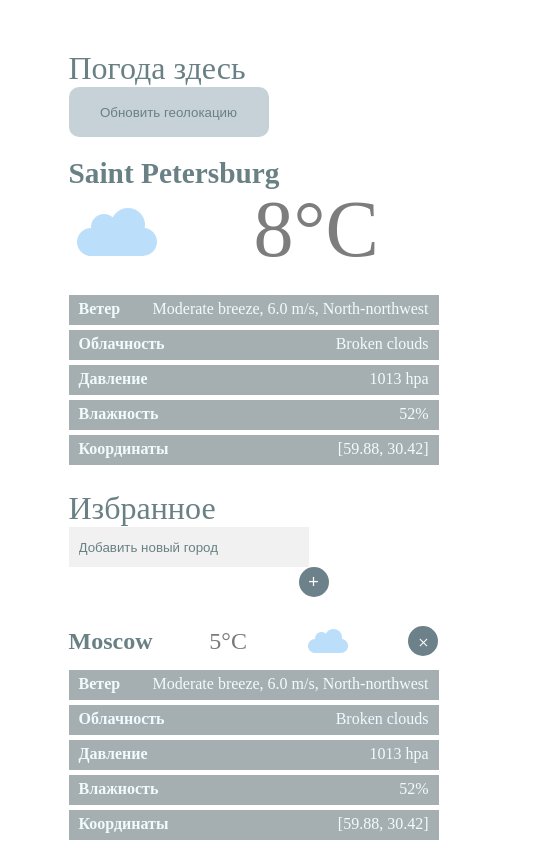
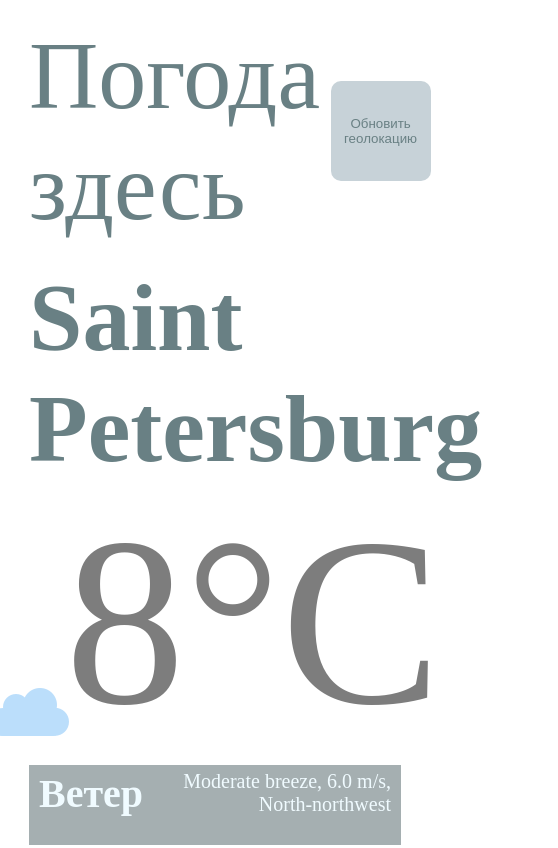
Before and after one commit to Emidiant/itmo-web-2, a plain HTML site: page index.html in a window 390 px wide. Shown: the top 848 px of the page, 558 px wide, since content can reach past the window. Drawn offline with Linux system fonts and the light colour scheme.

Commit message:
refresh mobile version

```diff
--- a/css/main.css
+++ b/css/main.css
@@ -4,12 +4,13 @@ body, html{
     font-family: "Times New Roman", serif;
     margin-left: auto;
     margin-right: auto;
+
+    font-size: 10pt;
 }
 
 body {
-    width: 70%;
+    width: 1000px;
     padding: 30px;
-
     /*border: 1px solid coral;*/
 }
 
@@ -30,26 +31,33 @@ header {
     /*border: 1px solid brown;*/
 }
 
+main {
+    /*border: 1px solid dodgerblue;*/
+}
+
 h1 {
+    font-size: 2.4rem;
     color: #698084;
     /*display: inline-block;*/
     font-weight: normal;
+    width: 370px;
+    margin: 0 10px 0 10px;
 
     /*border: 1px solid burlywood;*/
-    width: 370px;
-    margin: 0 10px 0 10px;
 }
 
 h3 {
     color: #698084;
     font-weight: 600;
-    font-size: 18pt;
+    font-size: 2rem;
 }
 
 .update {
     /*border: 1px solid rosybrown;*/
     width: 370px;
+    height: 50px;
     margin: 0 10px 0 10px;
+    /*border: 1px solid burlywood;*/
 }
 
 .update-button {
@@ -62,6 +70,7 @@ h3 {
     height: 50px;
     text-decoration: none;
     position: relative;
+
 }
 
 .update-button:hover {
@@ -69,11 +78,10 @@ h3 {
     cursor: pointer;
 }
 
-
-
 .weather-data li{
     list-style-type: none;
     font-weight: lighter;
+    font-size: 1.2rem;
     color: #F0FBFF;
     background-color: #A5AFB1;
     height: 20px;
@@ -84,6 +92,7 @@ h3 {
 }
 
 .weather-data b {
+    font-size: 1.2rem;
     font-weight: bold;
     float: left;
     margin-right: 30px;
@@ -107,6 +116,7 @@ h3 {
 }
 
 .favorites-header input {
+    font-size: 1rem;
     padding: 10px;
     color: #698084;
     width: 220px;
@@ -118,7 +128,7 @@ h3 {
 
 .favorites-header button{
     color: white;
-    font-size: 18px;
+    font-size: 1.8rem;
     text-align: center;
     vertical-align: center;
     width: 30px;
@@ -143,12 +153,12 @@ h3 {
 
 .city p {
     color: #7A7A7A;
-    font-size: 24px;
+    font-size: 2.6rem;
 }
 
 .city button {
     color: white;
-    font-size: 16px;
+    font-size: 1.6rem;
     text-align: center;
     vertical-align: center;
     width: 30px;
@@ -201,7 +211,7 @@ h3 {
 h2 {
     color: #698084;
     font-weight: 600;
-    font-size: 22pt;
+    font-size: 2.4rem;
     height: 20%;
 
     /*border: 1px solid blue;*/
@@ -211,26 +221,37 @@ h2 {
     display: flex;
     height: 80%;
     list-style-type: none;
-    justify-content: space-around;
+    justify-content: center;
+    /*border: 1px solid gold;*/
+}
 
+.current-city ul li{
+    display: flex;
+    justify-content: center;
     /*border: 1px solid gold;*/
 }
 
 .current-city img {
     align-self: flex-end;
+    justify-content: center;
+
+    /*border: 1px solid red;*/
+}
+
+.current-city span {
+    align-self: center;
+
+    /*border: 1px solid blue;*/
 }
 
 .current-temp {
-    align-self: flex-end;
-    font-size: 60pt;
+    align-self: center;
+    font-size: 6rem;
     color: #7D7D7D;
 }
 
 .current-weather-data{
     width: 370px;
-
-
-    /*border: 1px solid dodgerblue;*/
 }
 
 .current-weather-data li{
@@ -239,6 +260,7 @@ h2 {
     font-weight: lighter;
     color: #F0FBFF;
     background-color: #A5AFB1;
+    font-size: 1.2rem;
     height: 20px;
     margin: 5px 0 5px 0;
     padding: 5px 10px 5px 10px;
@@ -249,6 +271,7 @@ h2 {
 .current-weather-data b {
     font-weight: bold;
     float: left;
+    font-size: 1.2rem;
     margin-right: 30px;
 }
 
--- /dev/null
+++ b/css/media-queries.css
@@ -0,0 +1,129 @@
+
+@media only screen and (min-width : 1160px) {
+    .current-weather-data li {
+        font-size: 1.2rem;
+    }
+    .weather-data li {
+        font-size: 1.2rem;
+    }
+}
+@media only screen and (max-width : 1160px) {
+    html, body{
+        width: 95%;
+        padding: 0;
+        margin-left: auto;
+        margin-right: auto;
+        /*width: 90%;*/
+
+        font-size: 30pt;
+    }
+
+
+    h1 {
+        width: 100%;
+    }
+
+    .update {
+        width: 100%;
+    }
+
+    .new-city {
+        width: 100%;
+        text-align: left;
+    }
+
+    .favorites-cities > li {
+        width: 100%;
+    }
+
+    .current-city-data li {
+        width: 100%;
+    }
+    .current-weather-data{
+        width: 100%;
+    }
+    .current-weather-data li {
+        font-size: 0.5rem;
+        width: 100%;
+        height: 70px;
+        margin-bottom: 20px;
+    }
+    .current-weather-data li b{
+        font-size: 1rem;
+        vertical-align: middle;
+    }
+
+    .weather-data li{
+        font-size: 0.5rem;
+        height: 70px;
+        margin-bottom: 20px;
+        vertical-align: middle;
+    }
+    .weather-data li b{
+        font-size: 1rem;
+        vertical-align: middle;
+    }
+
+    .weather-data {
+        width: 100%;
+    }
+
+    .city button,.favorites-header button {
+        width: 80px;
+        height: 80px;
+    }
+    .favorites-header input {
+        width: 85%;
+        height: 80px;
+    }
+
+    .current-city-data {
+        flex-direction: column;
+    }
+
+    .favorites-cities {
+        flex-direction: column;
+    }
+
+    .favorites-header h1{
+        margin-bottom: 10px;
+    }
+
+    .favorites-header {
+        flex-direction: column;
+        align-content: space-around;
+    }
+
+    header {
+        flex-wrap: nowrap;
+    }
+
+    .update {
+        width: 20%;
+        height: 100px;
+    }
+    .update-button{
+        width: 100px;
+        height: 100px;
+    }
+
+    .update-button i {
+        width: 100px;
+        height: 100px;
+    }
+
+    header h1 {
+        width: 80%;
+    }
+
+
+    .icon {
+        background-image: url("../images/100.png");
+        padding-left : 32px;
+        padding-top : 10px;
+        padding-bottom : 10px;
+        background-repeat : no-repeat;
+        width: 50px;
+        height: 50px;
+    }
+}
--- a/index.html
+++ b/index.html
@@ -4,10 +4,13 @@
     <meta charset="UTF-8">
     <title>Погода</title>
     <link rel="stylesheet" href="css/main.css" type="text/css">
+    <link href="css/media-queries.css" rel="stylesheet" type="text/css">
+    <link rel="stylesheet" href="https://cdnjs.cloudflare.com/ajax/libs/font-awesome/4.7.0/css/font-awesome.min.css">
 </head>
 <body>
 <header>
     <h1>Погода здесь</h1>
+<!--    <div class="update"><button class="update-button"><i class="icon" ></i></button></div>-->
     <div class="update"><button class="update-button">Обновить геолокацию</button></div>
 </header>
 <main>
@@ -31,6 +34,7 @@
     </ul>
 
 
+
     <div class="favorites-header">
         <h1>Избранное</h1>
         <div class="new-city">
@@ -40,7 +44,7 @@
 
     </div>
 
-    <ul class="favorites-cities">
+    <ul class="favorites-cities" id="favorites">
         <li>
             <div class="city">
                 <h3>Moscow</h3>
@@ -116,8 +120,23 @@
                 <li><b>Координаты</b> [59.88, 30.42]</li>
             </ul>
         </li>
-        <li></li>
     </ul>
+
+    <script>
+        let ul = document.getElementById('favorites');
+        function getRowsCount() {
+            let count = ul.getElementsByTagName('li').length;
+            return count/6;
+        }
+        function liAppend(){
+            let li = document.createElement("li");
+            if (getRowsCount() % 2 != 0){
+                li.appendChild(document.createTextNode(""));
+                ul.appendChild(li);
+            }
+        }
+        liAppend()
+    </script>
 </main>
 
 <footer>
```
Also changed, not shown: images/refresh.png (added).
